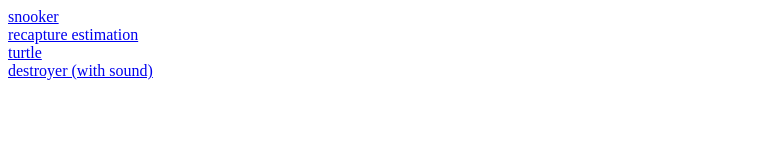
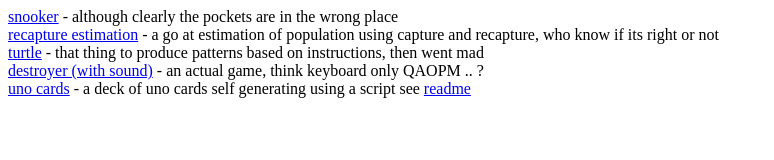
Before and after one commit to RobinTPotter/its-pages-all-the-way-down, a plain HTML site: page index.html in a window 1280 px wide. Shown: the whole page, without its empty margins (0-774 px from the left). Drawn offline with Linux system fonts and the light colour scheme.

Commit message:
added the uno cards

```diff
--- a/index.html
+++ b/index.html
@@ -1,8 +1,20 @@
 <html>
-<a href="d3-snooker.html">snooker</a><br />
- <a href="d3-recapture.html">recapture estimation</a><br />
- <a href="turtle.html">turtle</a><br />
-   <a href="destroyer_with_sound/destroyer.html">destroyer (with sound)</a><br />
+
+<a href="d3-snooker.html">snooker</a> - although clearly the pockets are in the wrong place<br />
+
+
+<a href="d3-recapture.html">recapture estimation</a> - a go at estimation of population using capture and recapture, who know if its right or not<br />
+
+
+<a href="turtle.html">turtle</a> - that thing to produce patterns based on instructions, then went mad<br />
+
+
+<a href="destroyer_with_sound/destroyer.html">destroyer (with sound)</a> - an actual game, think keyboard only QAOPM .. ?<br />
+
+
+<a href="svg/uno_cards.html">uno cards</a> - a deck of uno cards self generating using a script see <a href="svg/README.md">readme</a><br />
+
+
 
 
 </html>
```
